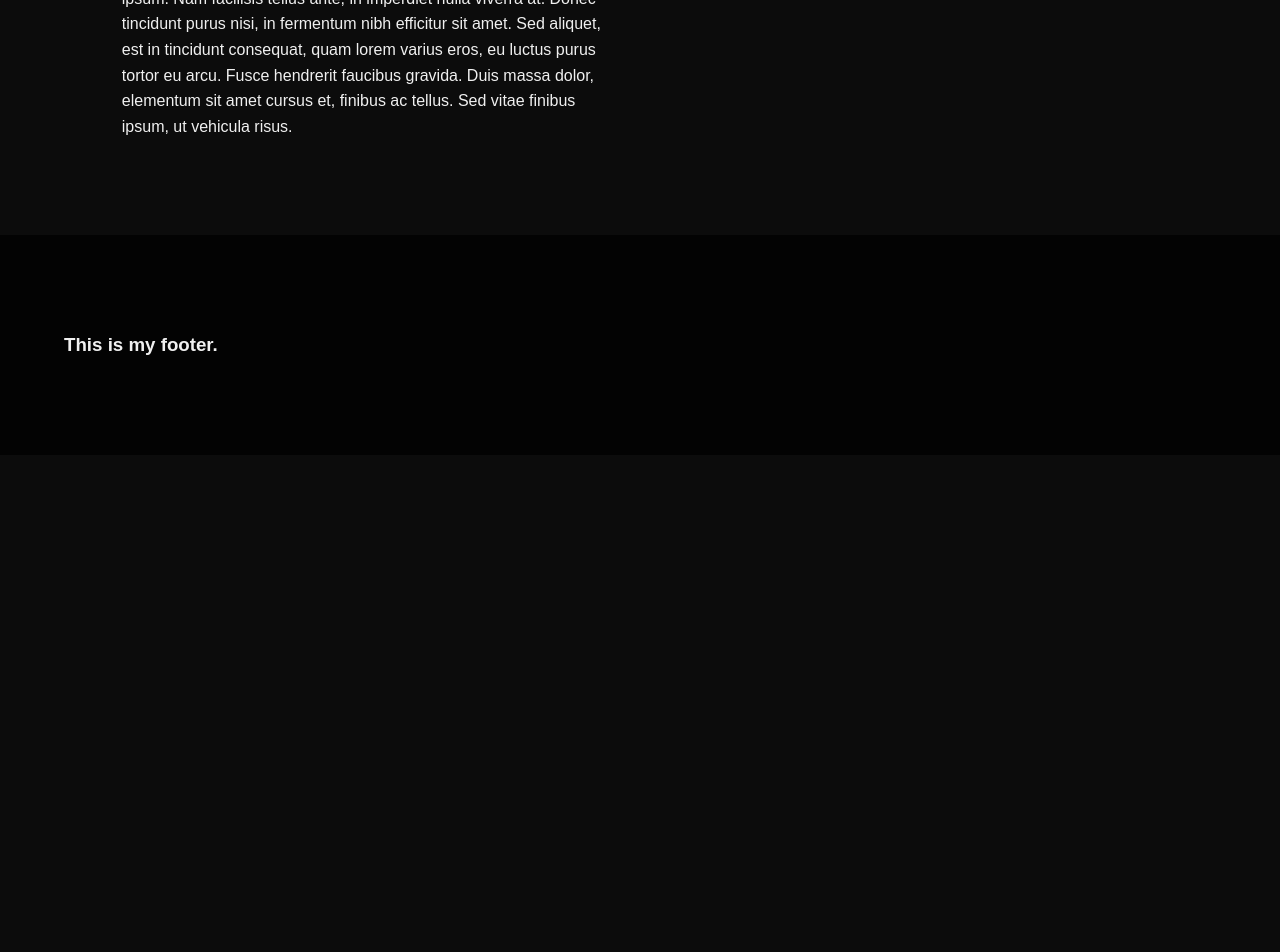
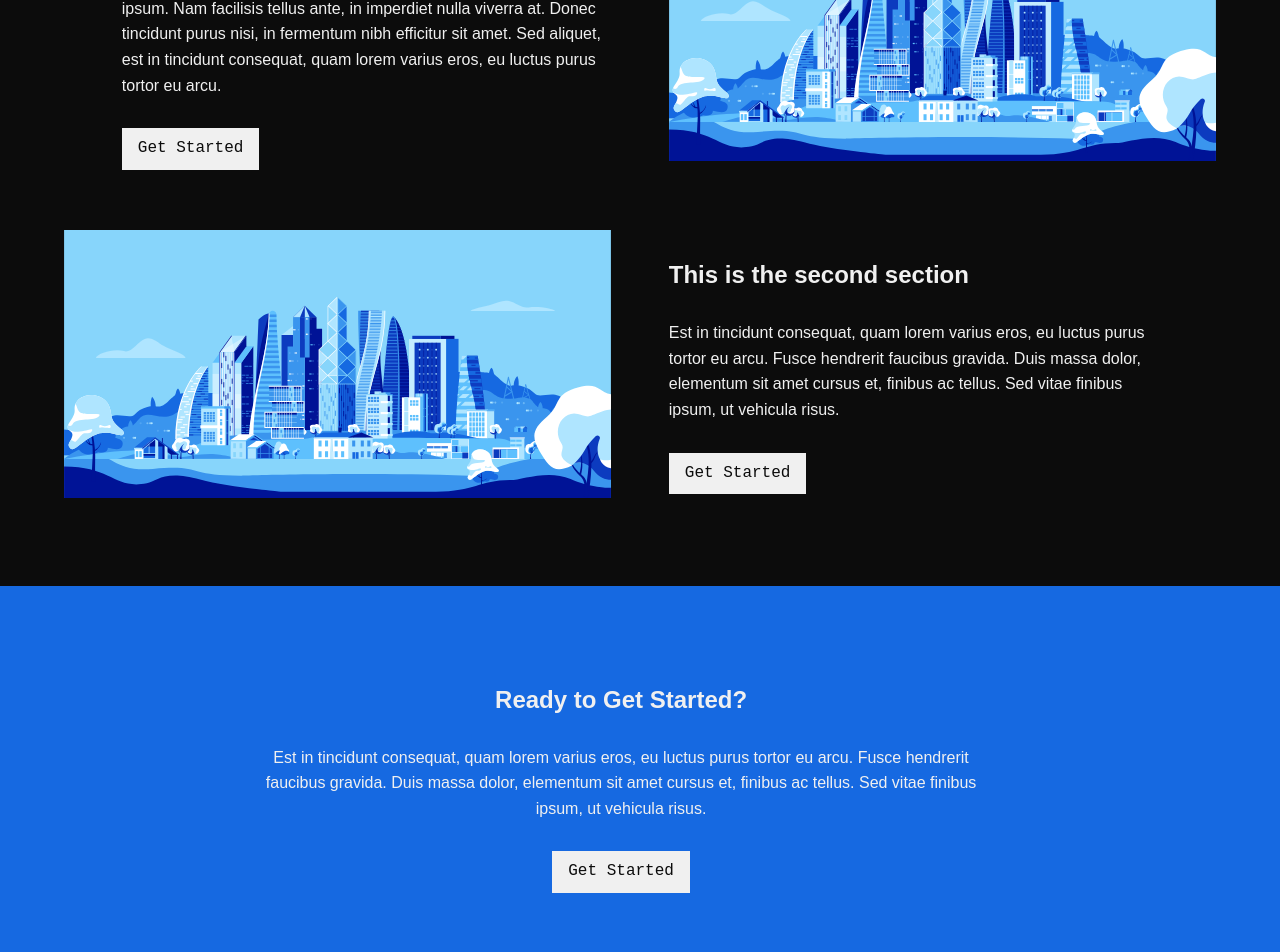
Before and after one commit to B-O-V-I-C-E/next.js_test, a Next.js app: page / in a window 1280 px wide. Shown: the part 960-1912 px from the top of the page. Before the commit the page ends 1415 px from the top, so only its background shows below. Built offline with nearby package versions, Linux system fonts and the light colour scheme.

Commit message:
Added contant to homepage

```diff
--- a/pages/index.js
+++ b/pages/index.js
@@ -1,4 +1,5 @@
 import Image from "next/image";
+import Link from "next/link";
 import styles from "../styles/Home.module.css";
 
 export default function Home() {
@@ -13,21 +14,52 @@ export default function Home() {
       </div>
 
       <div className="section">
+
         <div className="row">
+
           <div className="col">
 
             <div className="text_block left">
               <h2>This is the first section</h2>
               <p> Curabitur quis libero ullamcorper, vulputate ipsum non, malesuada ipsum. Nam facilisis tellus ante, in imperdiet nulla viverra at.
                 Donec tincidunt purus nisi, in fermentum nibh efficitur sit amet. Sed aliquet, est in tincidunt consequat, quam lorem varius eros, eu
-                luctus purus tortor eu arcu. Fusce hendrerit faucibus gravida. Duis massa dolor, elementum sit amet cursus et, finibus ac tellus. Sed
-                vitae finibus ipsum, ut vehicula risus.</p>
+                luctus purus tortor eu arcu.</p>
+              <div className="button"><Link href={"/contact"}><a>Get Started</a></Link></div>
+            </div>
+          </div>
+
+          <div className="col">
+            <Image src="/City.svg" width={1500} height={736} />
           </div>
 
         </div>
 
+        <div className="row">
+
           <div className="col">
-            Image
+            <Image src="/City.svg" width={1500} height={736} />
+          </div>
+
+          <div className="col">
+            <div className="text_block right">
+              <h2>This is the second section</h2>
+              <p> Est in tincidunt consequat, quam lorem varius eros, eu luctus purus tortor eu arcu. Fusce hendrerit faucibus gravida. Duis massa dolor,
+                elementum sit amet cursus et, finibus ac tellus. Sed vitae finibus ipsum, ut vehicula risus.</p>
+                <div className="button"><Link href={"/contact"}><a>Get Started</a></Link></div>
+            </div>
+          </div>
+
+        </div>
+
+      </div>
+
+      <div className="section cta">
+        <div className="row">
+          <div className="col">
+            <h2>Ready to Get Started?</h2>
+            <p> Est in tincidunt consequat, quam lorem varius eros, eu luctus purus tortor eu arcu. Fusce hendrerit faucibus gravida. Duis massa dolor,
+                elementum sit amet cursus et, finibus ac tellus. Sed vitae finibus ipsum, ut vehicula risus.</p>
+            <div className="button"><Link href={"/contact"}><a>Get Started</a></Link></div>
           </div>
         </div>
       </div>
--- a/styles/globals.css
+++ b/styles/globals.css
@@ -10,12 +10,33 @@ html, body {
 
 h1, h2, h3, h4, h5, h6 {
   line-height: 1.2;
+  margin-bottom: 30px;
+}
+
+p {
+  margin-bottom: 30px;
 }
 
 a {
   text-decoration: none;
   color: #f0f0f0;
   font-family: 'Courier New', Courier, monospace;
+}
+
+.button a {
+  background: #f0f0f0;
+  color: #0c0c0c;
+  padding: 8px 16px;
+  display: inline-block;
+}
+
+.section.cta {
+  background: #1669e1;
+  text-align: center;
+}
+
+.section.cta .row {
+  max-width: 85ch;
 }
 
 /* Header */
@@ -52,9 +73,6 @@ a {
 }
 
 /* Footer */
-footer {
-  background-color: #030303;
-}
 
 /* Default Container Styles */
 .section {
@@ -66,6 +84,7 @@ footer {
   width: 90%;
   max-width: 1440px;
   display: flex;
+  align-items: center;
   padding: 30px 0;
   margin-left: auto;
   margin-right: auto;
```
Lines whose indentation alone changed are shown as unchanged.
